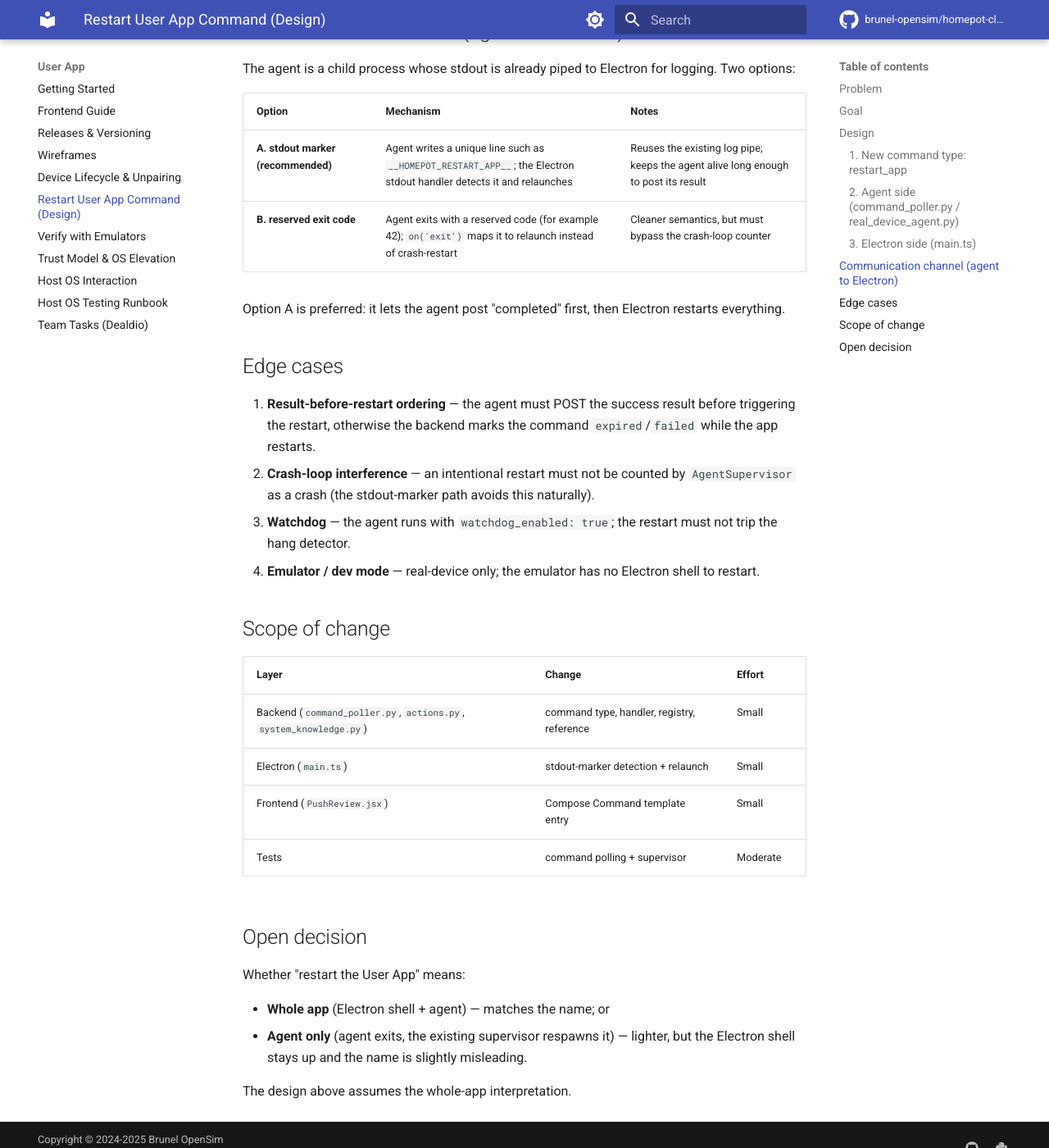
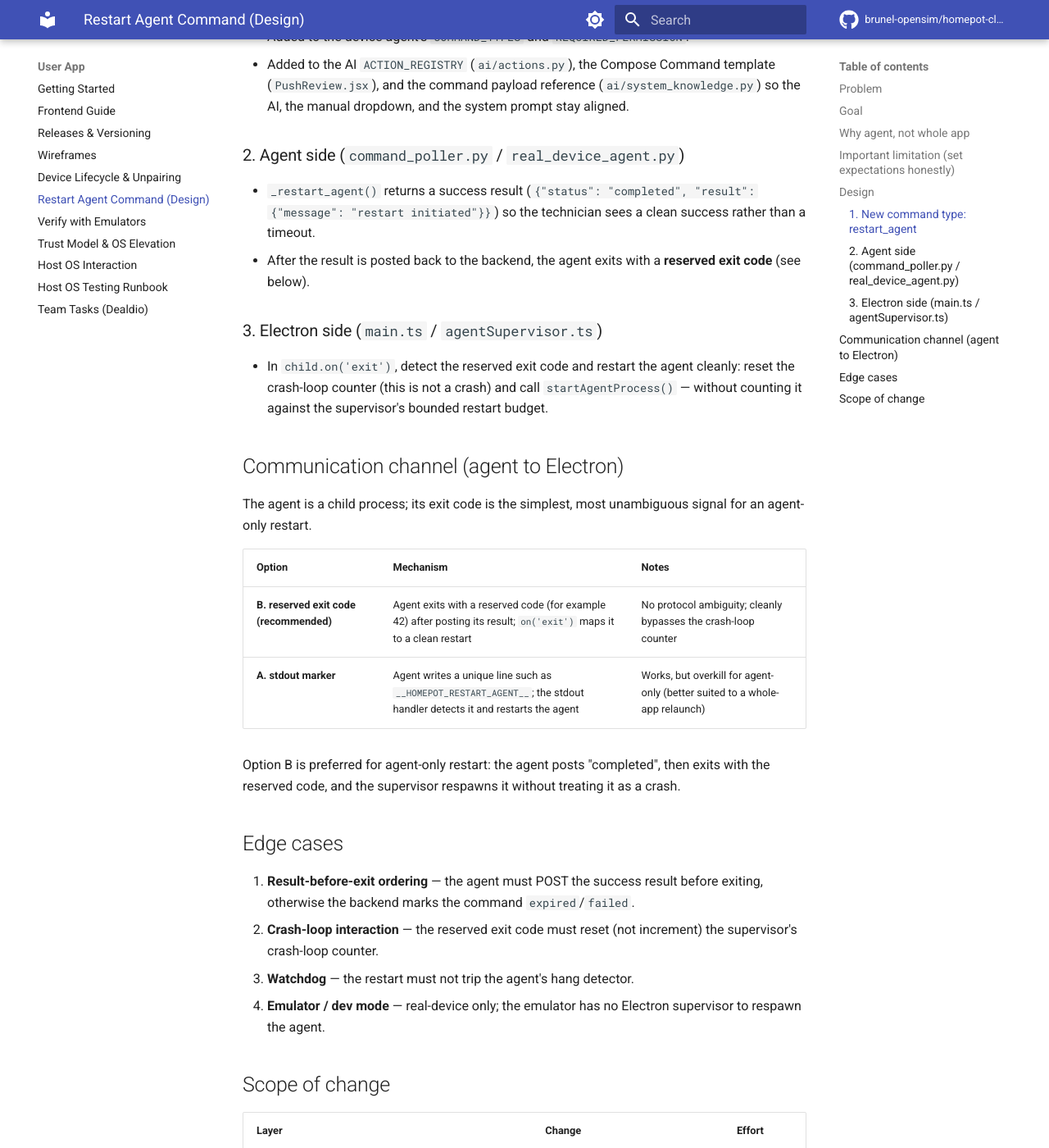
Before and after one commit to brunel-opensim/homepot-client, an MkDocs documentation site: the page built from docs/restart-user-app-command.md, in a window 1280 px wide and 1400 px high, scrolled down 1607 px. Shown: the whole window at 82% size. Built offline with MkDocs 1.6.1 and Material for MkDocs 9.7.7, drawn with Linux system fonts in a browser that asks for light colours; comment, search, counter and statistics services are not loaded; the version menu is left out; some of the changed text lies outside the part shown.

Commit message:
docs: resolve Restart Agent scope decision (agent, not whole app)

```diff
--- a/docs/restart-user-app-command.md
+++ b/docs/restart-user-app-command.md
@@ -1,37 +1,59 @@
-# Restart User App Command (Design)
+# Restart Agent Command (Design)
 
 Status: Proposed (not yet implemented)
+
+> Decision: "Restart the User App" resolves to **restarting the agent** (the
+> backend-communication child process), not the whole Electron shell. See
+> "Why agent, not whole app" below.
 
 ## Problem
 
 The Dashboard can ask a device to reboot (`restart`), shut down (`shutdown`),
 or restart a named OS service (`restart_service`). It cannot ask the device to
-restart the **User App** itself.
+restart the **agent** — the process that actually talks to the backend.
 
 The User App is an Electron desktop application that spawns the Python
-`homepot-agent` as a child process. It is **not** an OS service (not a Windows
-service, systemd unit, or launchd label), so none of the existing command types
-apply:
+`homepot-agent` as a child process. Neither is an OS service, so none of the
+existing command types apply:
 
-| Command | Effect | Why it does not restart the app |
+| Command | Effect | Why it does not restart the agent |
 |---|---|---|
-| `restart` | Reboots the whole device | Full OS reboot, not a targeted app restart |
-| `restart_service` | Restarts a named OS service | The app is not a service |
-| `shutdown` | Shuts the device down | Opposite of restarting the app |
+| `restart` | Reboots the whole device | Full OS reboot, not a targeted agent restart |
+| `restart_service` | Restarts a named OS service | The agent is not a service |
+| `shutdown` | Shuts the device down | Opposite of restarting the agent |
 
-The only "restart" the app does today is crash recovery: the Electron
-supervisor (`user_app/electron/agentSupervisor.ts`) respawns the agent on an
-unexpected exit, bounded to three restarts in five minutes. That is local crash
-handling, not a remotely-triggered action.
+The only "restart" today is automatic: the Electron supervisor
+(`user_app/electron/agentSupervisor.ts`) respawns the agent on an unexpected
+exit (bounded to three in five minutes), and the agent's watchdog restarts it on
+a hang. There is no **technician-initiated, remote** restart.
 
 ## Goal
 
-Add a `restart_app` command so the Dashboard (or the AI) can ask a real device
-to restart the whole User App (Electron shell plus its agent child process).
+Add a `restart_agent` command so the Dashboard (or the AI) can ask a real device
+to restart its agent process — a manual "bounce" for a device that is **online
+but misbehaving** (stale telemetry, hung command, erroring agent) that the
+automatic supervisor/watchdog has not caught.
+
+## Why agent, not whole app
+
+A technician operates from the Dashboard (web) and never sees the device's
+on-device window. The only part of the User App they can observe — and therefore
+care about — is the **agent** (heartbeat, telemetry, command execution). The
+Electron shell is invisible to them, so restarting it adds nothing useful
+remotely. "Restart the agent" is the precise action for the remote-management
+scenario.
+
+## Important limitation (set expectations honestly)
+
+The command is delivered **by the agent polling** the backend, so it only works
+when the agent is still alive and polling. It is a **soft recovery** for an
+online-but-misbehaving agent, **not** a rescue for a fully-offline device. A
+device with no heartbeat cannot receive this command; that still needs physical
+access or a push-wake mechanism (a separate feature).
 
 ## Design
 
-### 1. New command type: `restart_app`
+### 1. New command type: `restart_agent`
 
 - Risk tier T3 (disruptive), permission `root_access`, no parameters.
 - Added to the device agent's `COMMAND_TYPES` and `REQUIRED_PERMISSION`.
@@ -42,58 +64,48 @@ to restart the whole User App (Electron shell plus its agent child process).
 
 ### 2. Agent side (`command_poller.py` / `real_device_agent.py`)
 
-- `_restart_app()` returns a success result
+- `_restart_agent()` returns a success result
   (`{"status": "completed", "result": {"message": "restart initiated"}}`) so the
   technician sees a clean success rather than a timeout.
-- After the result is posted back to the backend, the agent signals the Electron
-  shell (see the communication channel below).
+- After the result is posted back to the backend, the agent exits with a
+  **reserved exit code** (see below).
 
-### 3. Electron side (`main.ts`)
+### 3. Electron side (`main.ts` / `agentSupervisor.ts`)
 
-- Detect the agent's signal and reuse the existing restart path
-  (`restartToApplySourceUpdate()`): stop the emulator and agent, then
-  `app.relaunch()` + `app.exit(0)`.
+- In `child.on('exit')`, detect the reserved exit code and restart the agent
+  cleanly: reset the crash-loop counter (this is not a crash) and call
+  `startAgentProcess()` — without counting it against the supervisor's bounded
+  restart budget.
 
 ## Communication channel (agent to Electron)
 
-The agent is a child process whose stdout is already piped to Electron for
-logging. Two options:
+The agent is a child process; its exit code is the simplest, most unambiguous
+signal for an agent-only restart.
 
 | Option | Mechanism | Notes |
 |---|---|---|
-| **A. stdout marker (recommended)** | Agent writes a unique line such as `__HOMEPOT_RESTART_APP__`; the Electron stdout handler detects it and relaunches | Reuses the existing log pipe; keeps the agent alive long enough to post its result |
-| **B. reserved exit code** | Agent exits with a reserved code (for example 42); `on('exit')` maps it to relaunch instead of crash-restart | Cleaner semantics, but must bypass the crash-loop counter |
+| **B. reserved exit code (recommended)** | Agent exits with a reserved code (for example 42) after posting its result; `on('exit')` maps it to a clean restart | No protocol ambiguity; cleanly bypasses the crash-loop counter |
+| **A. stdout marker** | Agent writes a unique line such as `__HOMEPOT_RESTART_AGENT__`; the stdout handler detects it and restarts the agent | Works, but overkill for agent-only (better suited to a whole-app relaunch) |
 
-Option A is preferred: it lets the agent post "completed" first, then Electron
-restarts everything.
+Option B is preferred for agent-only restart: the agent posts "completed", then
+exits with the reserved code, and the supervisor respawns it without treating it
+as a crash.
 
 ## Edge cases
 
-1. **Result-before-restart ordering** — the agent must POST the success result
-   before triggering the restart, otherwise the backend marks the command
-   `expired`/`failed` while the app restarts.
-2. **Crash-loop interference** — an intentional restart must not be counted by
-   `AgentSupervisor` as a crash (the stdout-marker path avoids this naturally).
-3. **Watchdog** — the agent runs with `watchdog_enabled: true`; the restart must
-   not trip the hang detector.
+1. **Result-before-exit ordering** — the agent must POST the success result
+   before exiting, otherwise the backend marks the command `expired`/`failed`.
+2. **Crash-loop interaction** — the reserved exit code must reset (not
+   increment) the supervisor's crash-loop counter.
+3. **Watchdog** — the restart must not trip the agent's hang detector.
 4. **Emulator / dev mode** — real-device only; the emulator has no Electron
-   shell to restart.
+   supervisor to respawn the agent.
 
 ## Scope of change
 
 | Layer | Change | Effort |
 |---|---|---|
 | Backend (`command_poller.py`, `actions.py`, `system_knowledge.py`) | command type, handler, registry, reference | Small |
-| Electron (`main.ts`) | stdout-marker detection + relaunch | Small |
+| Electron (`main.ts`, `agentSupervisor.ts`) | exit-code handling + clean respawn | Small |
 | Frontend (`PushReview.jsx`) | Compose Command template entry | Small |
 | Tests | command polling + supervisor | Moderate |
-
-## Open decision
-
-Whether "restart the User App" means:
-
-- **Whole app** (Electron shell + agent) — matches the name; or
-- **Agent only** (agent exits, the existing supervisor respawns it) — lighter,
-  but the Electron shell stays up and the name is slightly misleading.
-
-The design above assumes the whole-app interpretation.
--- a/mkdocs.yml
+++ b/mkdocs.yml
@@ -214,7 +214,7 @@ nav:
       - Releases & Versioning: user-app-releases.md
       - Wireframes: user-app-wireframes.md
       - Device Lifecycle & Unpairing: user-app-device-lifecycle-and-unpairing.md
-      - Restart User App Command (Design): restart-user-app-command.md
+      - Restart Agent Command (Design): restart-user-app-command.md
       - Verify with Emulators: verify-user-app-with-emulators.md
       - Trust Model & OS Elevation: user-app-trust-and-elevation.md
       - Host OS Interaction: userapp-os-interaction.md
```
